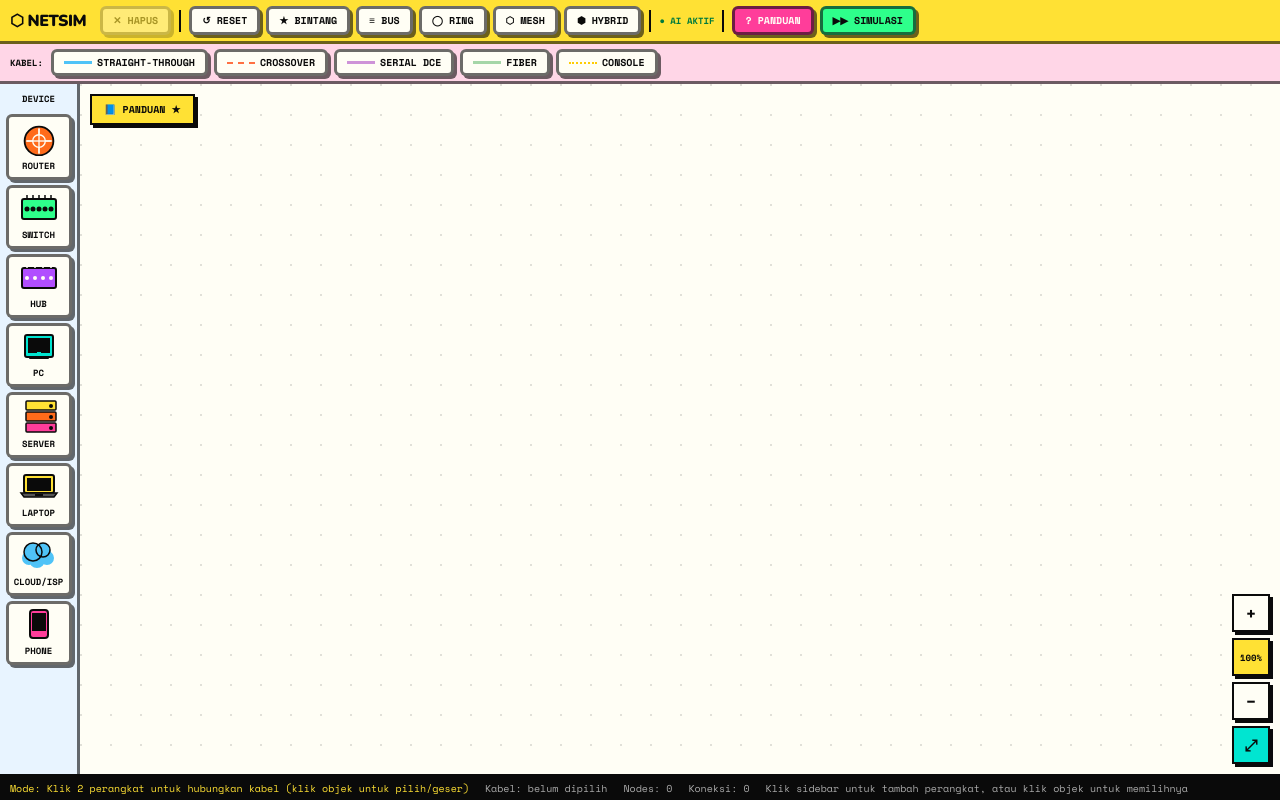
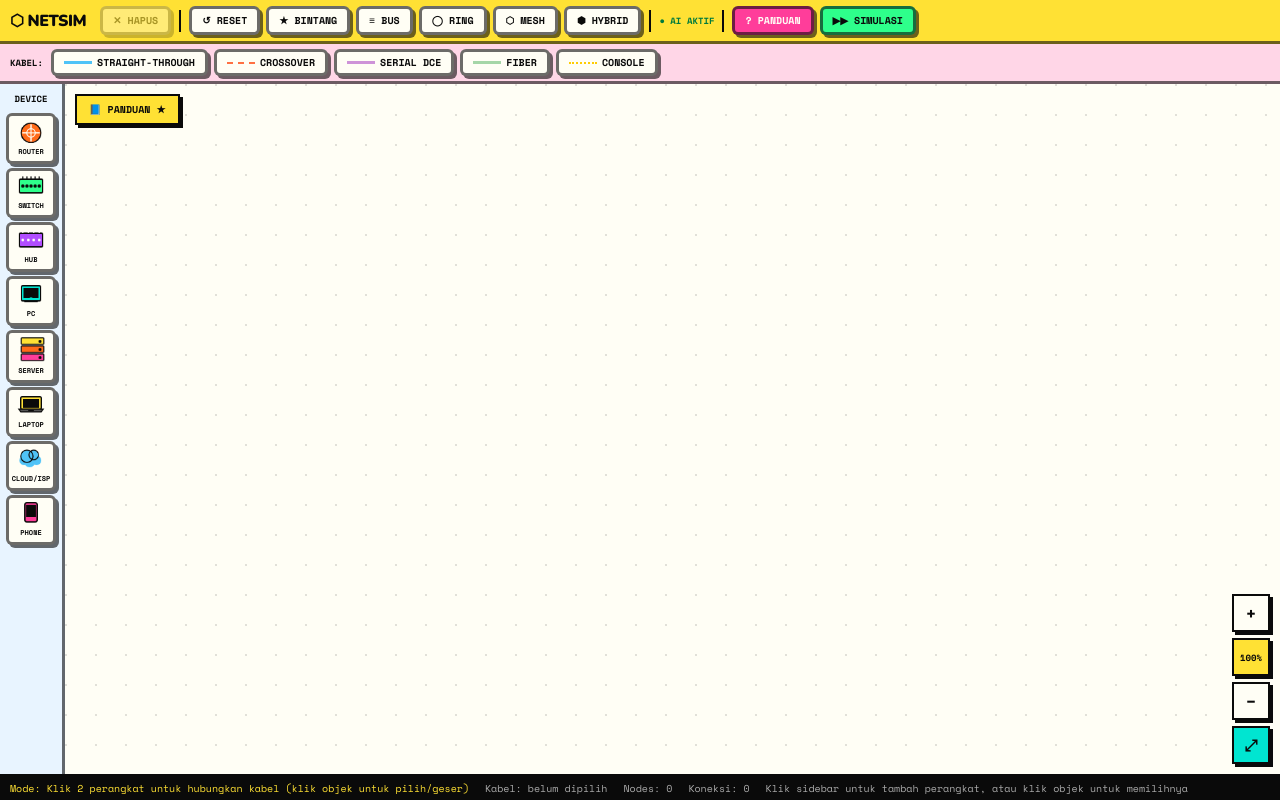
Before and after one commit to NALZANOMALI/netsim, a website: page public/index.html in a window 1280 px wide. Drawn offline with nearby package versions, Linux system fonts and the light colour scheme.

Commit message:
Update index.html

```diff
--- a/public/index.html
+++ b/public/index.html
@@ -553,6 +553,13 @@ canvas#c{position:absolute;top:0;left:0;z-index:1;display:block;touch-action:non
 }
 @media (max-width:720px){
   #sidebar{padding:5px 8px 7px;gap:6px}
+}
+
+@media (min-width:721px) and (min-height:481px){
+  #sidebar{width:65px;gap:4px}          /* 80 → 68 */
+  .dev-btn{width:50px;padding:4px 2px;font-size:7px}  /* 66 → 56, 9px → 7.7px */
+  .dev-btn canvas{width:30px;height:auto;margin-bottom:3px}  /* 44 → 37 */
+  #ic-server{width:30px}                /* canvas server aslinya 40px */
 }
 
 @keyframes none{}
```
